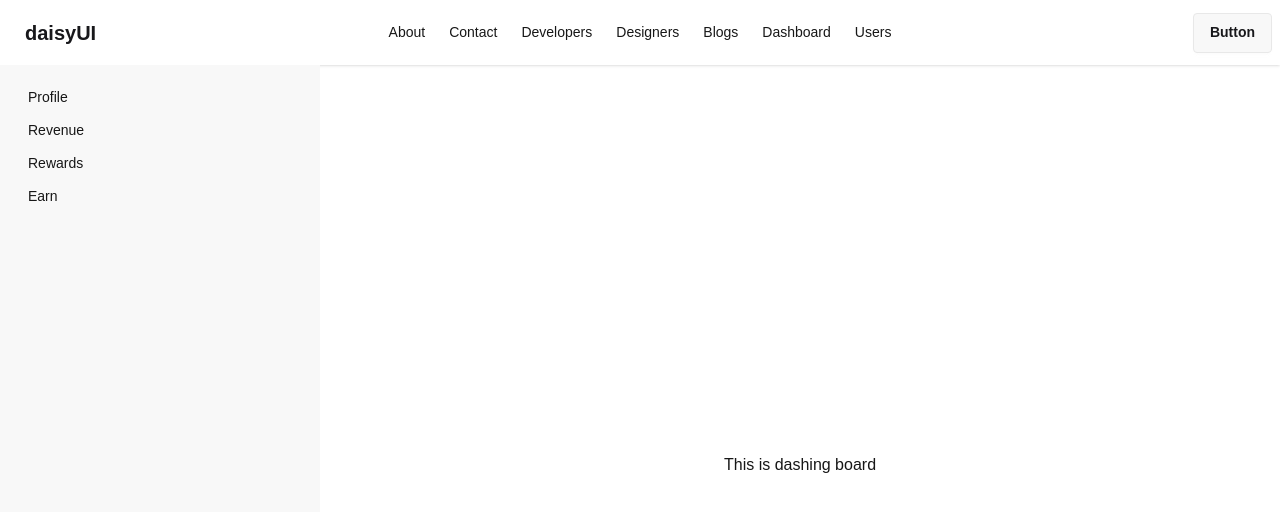
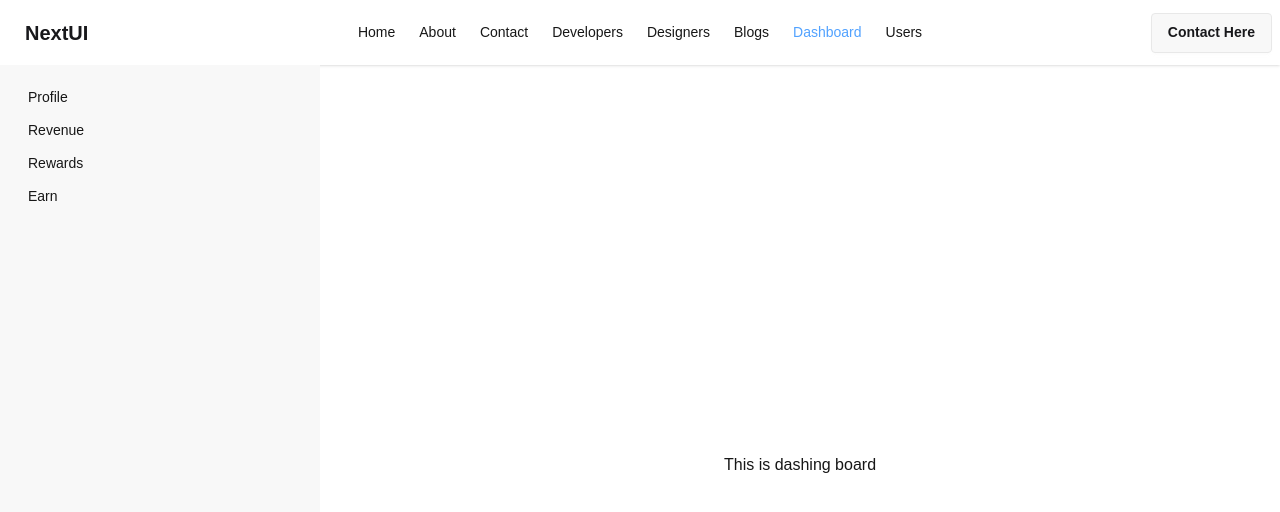
Before and after one commit to sabbir404e/LearnNextJs, a Next.js app: page /dashboard in a window 1280 px wide. Shown: the top 512 px of the page. Built offline with nearby package versions, Linux system fonts and the light colour scheme.

Commit message:
SEO Metadata, not-found & active link 9

```diff
--- a/src/app/dashboard/page.jsx
+++ b/src/app/dashboard/page.jsx
@@ -1,4 +1,7 @@
-
+export const metadata = {
+  title: 'Dashboard',
+  description: '',
+}
 
 const DashboardPage = () => {
     return (
--- a/src/app/layout.js
+++ b/src/app/layout.js
@@ -13,7 +13,7 @@ const geistMono = Geist_Mono({
 });
 
 export const metadata = {
-  title: "Create Next App",
+  title: "My Users and Blogs App",
   description: "Generated by create next app",
 };
 
--- /dev/null
+++ b/src/app/not-found.jsx
@@ -0,0 +1,23 @@
+import Link from "next/link";
+
+const NotFound = () => {
+    return (
+        <div className="min-h-screen flex flex-col items-center justify-center text-center">
+      <h1 className="text-6xl font-bold text-red-500">404</h1>
+
+      <h2 className="text-3xl font-semibold mt-4">
+        Page Not Found
+      </h2>
+
+      <p className="mt-2 text-gray-500">
+        Sorry, the page you are looking for does not exist.
+      </p>
+
+      <Link href="/" className="btn btn-primary mt-6">
+        Back to Home
+      </Link>
+    </div>
+    );
+};
+
+export default NotFound;
--- a/src/app/users/page.jsx
+++ b/src/app/users/page.jsx
@@ -1,5 +1,9 @@
 import Link from "next/link";
 
+export const metadata = {
+  title: 'All Users',
+  description: 'all the users information',
+}
 
 const UsersPage = async () => {
 
--- a/src/components/Navbar.jsx
+++ b/src/components/Navbar.jsx
@@ -1,16 +1,22 @@
+'use client'
 import Link from 'next/link';
+import { usePathname } from 'next/navigation';
 import React from 'react';
 
 const Navbar = () => {
 
+  const pathName = usePathname();
+  // console.log('pathname in the navbar', pathName);
+
   const links = <>
-    <li><Link href="/about">About</Link></li>
-    <li><Link href="/about/contact">Contact</Link></li>
-    <li><Link href="/about/developers">Developers</Link></li>
-    <li><Link href="/about/designers">Designers</Link></li>
-    <li><Link href="/blogs">Blogs</Link></li>
-    <li><Link href="/dashboard">Dashboard</Link></li>
-    <li><Link href="/users">Users</Link></li>
+     <li><Link href="/" className={pathName === '/' ? 'text-blue-400' : ''}>Home</Link></li>
+    <li><Link href="/about" className={pathName === '/about' ? 'text-blue-400' : ''}>About</Link></li>
+    <li><Link href="/about/contact" className={pathName === '/about/contact' ? 'text-blue-400' : ''}>Contact</Link></li>
+    <li><Link href="/about/developers" className={pathName === '/about/developers' ? 'text-blue-400' : ''}>Developers</Link></li>
+    <li><Link href="/about/designers" className={pathName === '/about/designers' ? 'text-blue-400' : ''}>Designers</Link></li>
+    <li><Link href="/blogs" className={pathName === '/blogs' ? 'text-blue-400' : ''}>Blogs</Link></li>
+    <li><Link href="/dashboard" className={pathName === '/dashboard' ? 'text-blue-400' : ''}>Dashboard</Link></li>
+    <li><Link href="/users" className={pathName === '/users' ? 'text-blue-400' : ''}>Users</Link></li>
   </>
     return (
         <div className="navbar bg-base-100 shadow-sm">
@@ -25,7 +31,7 @@ const Navbar = () => {
         {links}
       </ul>
     </div>
-    <Link href="/" className="btn btn-ghost text-xl">daisyUI</Link>
+    <Link href="/" className="btn btn-ghost text-xl">NextUI</Link>
   </div>
   <div className="navbar-center hidden lg:flex">
     <ul className="menu menu-horizontal px-1">
@@ -33,7 +39,7 @@ const Navbar = () => {
     </ul>
   </div>
   <div className="navbar-end">
-    <a className="btn">Button</a>
+    <a className="btn">Contact Here</a>
   </div>
 </div>
     );
```
